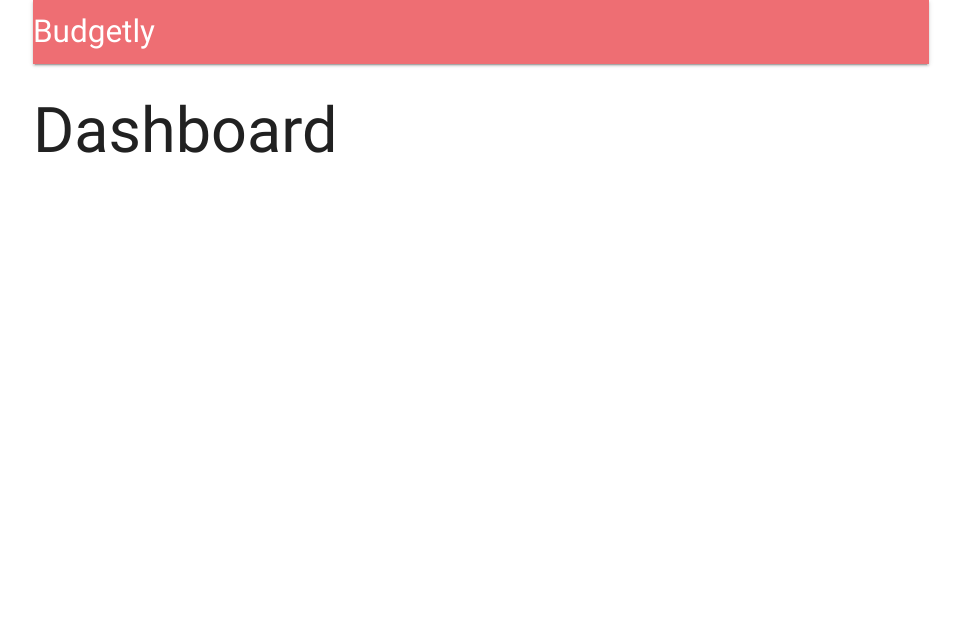
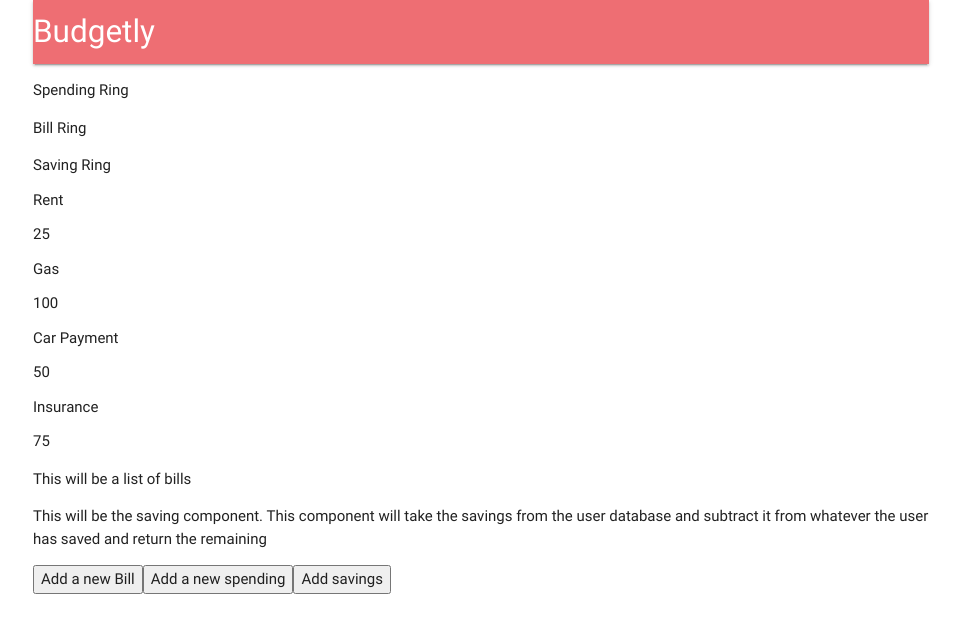
Before and after one commit to emamiali/Budgetly, a React (Create React App) app in the folder client/: page /dashboard in a window 1280 px wide. Shown: the top 632 px of the page, without its empty margins (159-1120 px from the left). Built offline with nearby package versions, Linux system fonts and the light colour scheme; no server answers.

Commit message:
added all the component and wired them up to the appropriate parent component, next step is to wire up the action creators and the reducers.

```diff
--- a/client/src/components/App.js
+++ b/client/src/components/App.js
@@ -5,8 +5,9 @@ import * as actions from '../actions';
 
 import Header from './Header';
 import Landing from './Landing';
-const Dashboard = () => <h1>Dashboard</h1>
+import Dashboard from './budget/Dashboard';
 const Profile = () => <h1>Profile Page</h1>
+const Button = () => <div><button>Add a new Bill</button><button>Add a new spending</button><button>Add savings</button></div>
 
 
 class App extends Component {
@@ -22,7 +23,8 @@ class App extends Component {
             <Header />
             <Route exact path="/" component={Landing} />
             <Route exact path="/dashboard" component={Dashboard}/>
-            <Route exact path="profile" component={Profile} />
+            <Route exact path="/profile" component={Profile} />
+            <Button />
           </div>
         </BrowserRouter>
       </div>
--- /dev/null
+++ b/client/src/components/budget/BillList.js
@@ -0,0 +1,11 @@
+import React, { Component } from 'react';
+
+export default class BillList extends Component {
+  render() {
+    return (
+      <div>
+        <p>This will be a list of bills</p>
+      </div>
+    );
+  };
+}
--- /dev/null
+++ b/client/src/components/budget/BudgetContainer.js
@@ -0,0 +1,16 @@
+import React, { Component } from 'react';
+import SpendingList from './SpendingList';
+import BillList from './BillList';
+import Savings from './Savings'
+
+export default class BudgetContainer extends Component {
+  render() {
+    return (
+      <div>
+        <SpendingList />
+        <BillList />
+        <Savings />
+      </div>
+    );
+  };
+}
--- /dev/null
+++ b/client/src/components/budget/BudgetRings.js
@@ -0,0 +1,19 @@
+import React, { Component } from 'react';
+
+export default class BudgetRings extends Component {
+  render() {
+    return (
+      <div>
+        <div>
+          <p>Spending Ring</p>
+        </div>
+        <div>
+          <p>Bill Ring</p>
+        </div>
+        <div>
+          <p>Saving Ring</p>
+        </div>
+      </div>
+    );
+  };
+}
--- /dev/null
+++ b/client/src/components/budget/Dashboard.js
@@ -0,0 +1,14 @@
+import React, { Component } from 'react';
+import BudgetRings from './BudgetRings';
+import BudgetContainer from './BudgetContainer';
+
+export default class Dashboard extends Component {
+  render() {
+    return (
+      <div>
+        <BudgetRings />
+        <BudgetContainer />
+      </div>
+    );
+  };
+}
--- /dev/null
+++ b/client/src/components/budget/Savings.js
@@ -0,0 +1,11 @@
+import React, { Component } from 'react';
+
+export default class Savings extends Component {
+  render() {
+    return (
+      <div>
+        <p>This will be the saving component. This component will take the savings from the user database and subtract it from whatever the user has saved and return the remaining</p>
+      </div>
+    )
+  }
+}
--- /dev/null
+++ b/client/src/components/budget/SpendingList.js
@@ -0,0 +1,29 @@
+import React, { Component } from 'react';
+
+const ListOfSpendings = [
+  { item: 'Rent', amount: 25, key: 1 },
+  { item: 'Gas', amount: 100, key: 2 },
+  { item: 'Car Payment', amount: 50, key: 3 },
+  { item: 'Insurance', amount: 75, key: 4 },
+]
+
+
+export default class SpendingList extends Component {
+  individualItem() {
+    return ListOfSpendings.map((spending) => {
+      return(
+        <div>
+          <h6>{spending.item}</h6>
+          <p>{spending.amount}</p>
+        </div>
+      );
+    });
+  }
+  render() {
+    return (
+        <div>
+          {this.individualItem()}
+        </div>
+    );
+  };
+}
```
